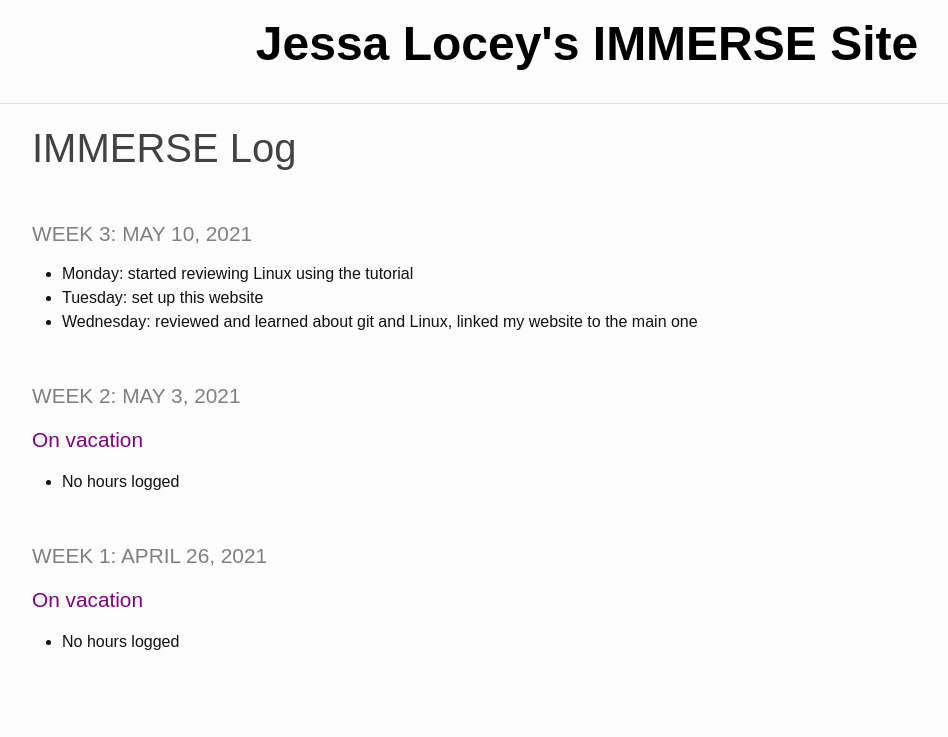
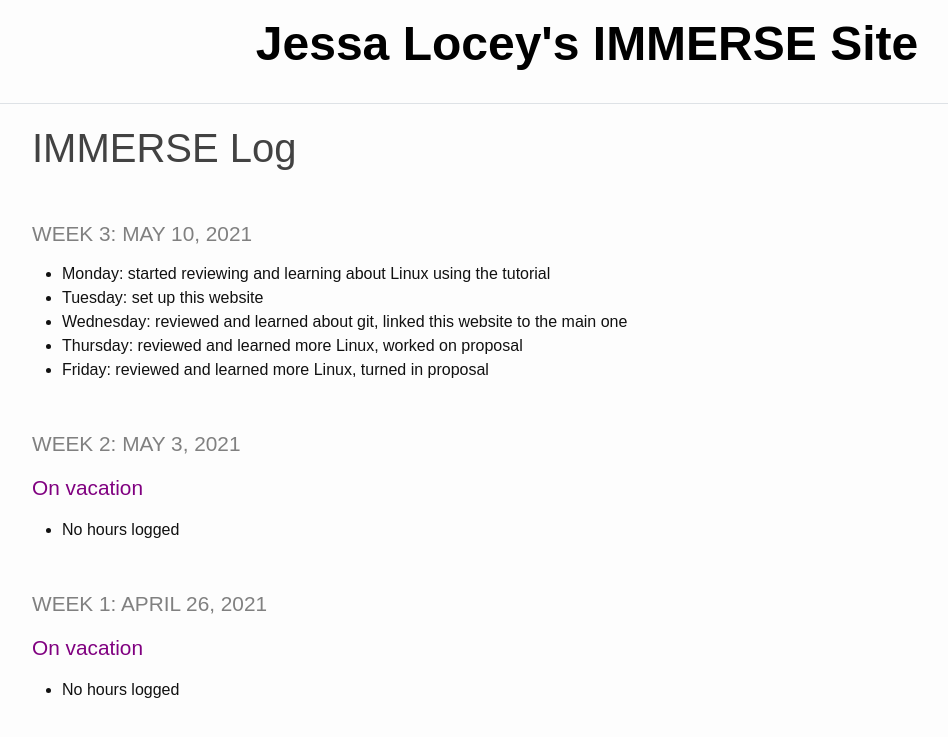
Before and after one commit to jessalocey/jessalocey.github.io, a Jekyll site: the page built from _pages/log.md, in a window 1280 px wide. Shown: the top 737 px of the page, without its empty margins (53-1001 px from the left). Built offline with Jekyll 4.4.1, drawn with Linux system fonts in a browser that asks for light colours.

Commit message:
log update thurs, fri

```diff
--- a/_pages/log.md
+++ b/_pages/log.md
@@ -5,9 +5,11 @@ title: IMMERSE Log
 
 ### Week 3: May 10, 2021
 
-* **Monday:** started reviewing Linux using the tutorial
+* **Monday:** started reviewing and learning about Linux using the tutorial
 * **Tuesday:** set up this website
-* **Wednesday:** reviewed and learned about git and Linux, linked my website to the main one
+* **Wednesday:** reviewed and learned about git, linked this website to the main one
+* **Thursday:** reviewed and learned more Linux, worked on proposal
+* **Friday:** reviewed and learned more Linux, turned in proposal
 
 ### Week 2: May 3, 2021
 
```
Also changed, not shown: 1 other file.
